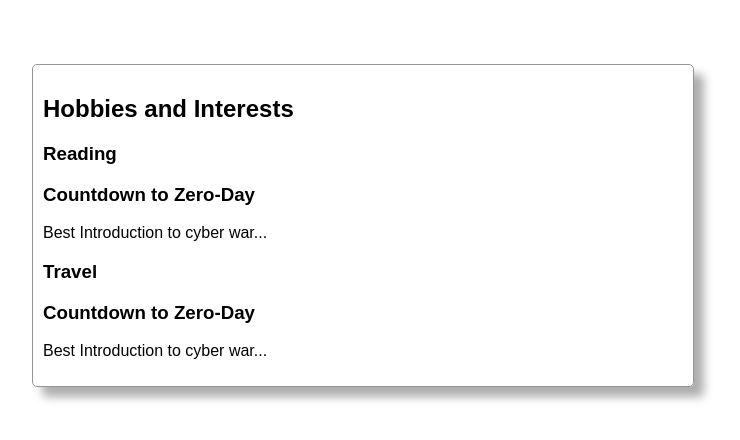
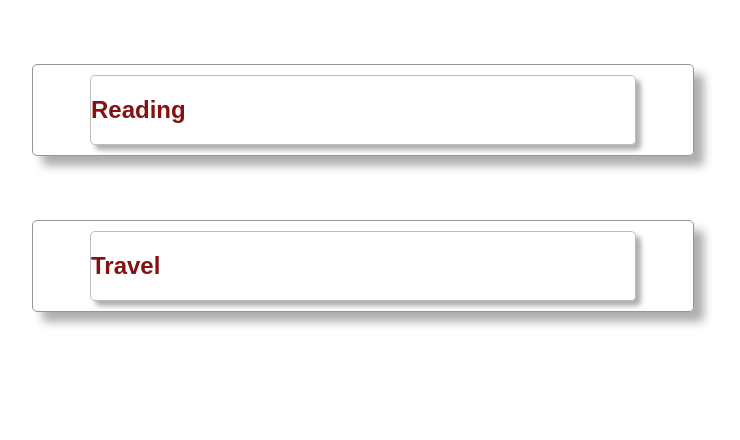
Before and after one commit to Cameron-Grams/profile, a React (Create React App) app: page /interests in a window 1280 px wide. Shown: the top 440 px of the page, without its empty margins (277-1017 px from the left). Built offline with nearby package versions, Linux system fonts and the light colour scheme.

Commit message:
fix hobies and interests

```diff
--- a/src/App.js
+++ b/src/App.js
@@ -5,6 +5,8 @@
 import Projects from './components/Projects';
 import Goals from './components/Goals';
 import Interests from './components/Interests';
+import Reading from './components/Reading';
+import Travel from './components/Travel';
 
 class App extends Component {
   render() {
@@ -15,6 +17,8 @@
           <Route path="/projects" component={ Projects } />
           <Route path="/goals" component={ Goals } />
           <Route path="/interests" component={ Interests } />
+          <Route path="/reading" component={ Reading } />
+          <Route path="/travel" component={ Travel } />
         </Switch>
       </Router>
     )
--- a/src/components/Interests.jsx
+++ b/src/components/Interests.jsx
@@ -1,18 +1,12 @@
 import React from 'react';
-
-import List from './List';
-import InterestList from '../data/InterestList';
+import Topic from '../containers/Topics/Topic';
 
 const Interests = ( props ) => {
 
     return(
-        <div className={ "headerContent" }  >
-        <h2>Hobbies and Interests</h2>
-        <h3>Reading</h3>
-        <List itemListArray={ InterestList } />
-        <h3>Travel</h3>
-        <List itemListArray={ InterestList } />
-
+        <div>
+            <Topic className={ "headerContent" } title={ "Reading" } destination={ '/reading' } />
+            <Topic  className={ "headerContent" } title={ "Travel" } destination={ '/travel' } />
         </div>
     )
 };
--- /dev/null
+++ b/src/components/Reading.jsx
@@ -0,0 +1,15 @@
+import React from 'react';
+
+import List from './List';
+import InterestList from '../data/InterestList';
+
+const Reading = ( props ) => {
+    return(
+        <div  className={ props.className } >
+            <h3>Reading</h3>
+            <List itemListArray={ InterestList } />
+        </div>
+    )
+};
+
+export default Reading;
--- /dev/null
+++ b/src/components/Travel.jsx
@@ -0,0 +1,12 @@
+import React from 'react';
+import '../App.css';
+
+const Travel = ( props ) => {
+    return(
+        <div className={ props.className } >
+            <h3>Travel</h3>
+        </div>
+    )
+};
+
+export default Travel;
--- a/src/containers/Main/Main.jsx
+++ b/src/containers/Main/Main.jsx
@@ -10,11 +10,11 @@
       <div className="App">
        <Header />
 
-       <Topic title={ "Future Goals" } destination={ '/goals' } />
+       <Topic className={ "topic" } title={ "Future Goals" } destination={ '/goals' } />
 
-       <Topic title={ "Projects" }  destination={ '/projects' } />
+       <Topic  className={ "topic" } title={ "Projects" }  destination={ '/projects' } />
 
-       <Topic title={ "Hobies and Interests" } destination={ '/interests' } />
+       <Topic  className={ "topic" } title={ "Hobies and Interests" } destination={ '/interests' } />
 
        <Contact />
       </div>
--- a/src/containers/Topics/Topic.jsx
+++ b/src/containers/Topics/Topic.jsx
@@ -6,7 +6,7 @@
     console.log( props.destination );
 
     return(
-        <div className={ "topic" } >
+        <div className={ props.className } >
           <Link to={ props.destination } >
           <div className={ "shell" }>
           <h2>{ props.title }</h2>
```
